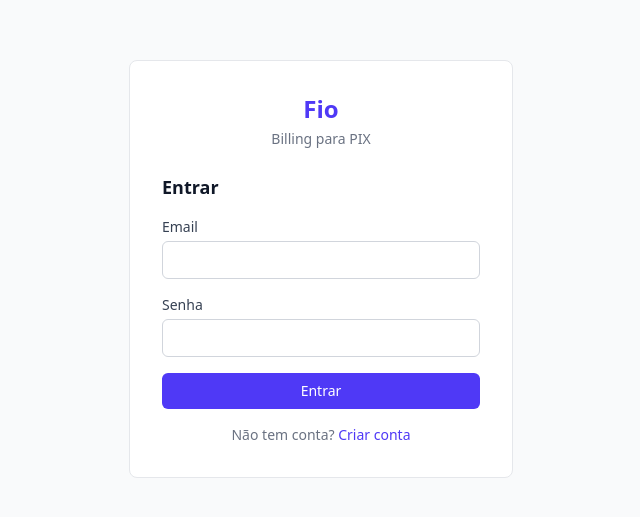
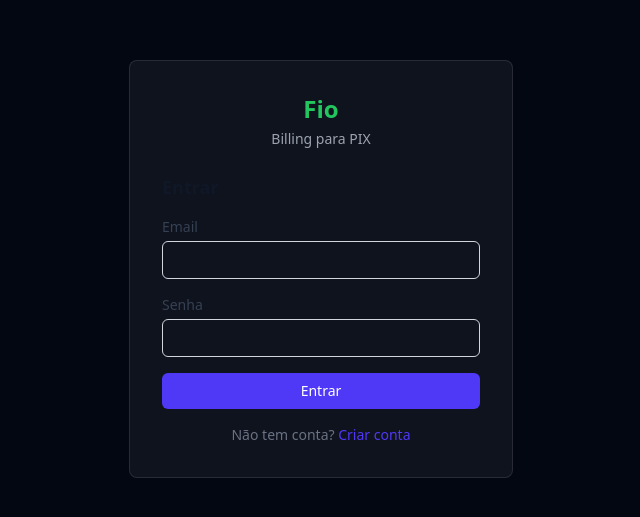
Before and after one commit to LucasGalhardoLima/fio, a React app in the folder packages/dashboard/: page /login in a window 1280 px wide. Shown: the part 131-648 px from the top of the page, without its empty margins (319-959 px from the left). Built offline with nearby package versions, Linux system fonts and the light colour scheme; no server answers; a web font is replaced by a local one.

Commit message:
style(dashboard): apply dark theme to root and auth layouts
Co-Authored-By: Claude Opus 4.6 <noreply@anthropic.com>

```diff
--- a/packages/dashboard/src/app/(auth)/layout.tsx
+++ b/packages/dashboard/src/app/(auth)/layout.tsx
@@ -5,10 +5,10 @@ export default function AuthLayout({
 }) {
   return (
     <div className="flex min-h-screen items-center justify-center">
-      <div className="w-full max-w-sm space-y-6 rounded-lg border border-gray-200 bg-white p-8">
+      <div className="w-full max-w-sm space-y-6 rounded-lg border border-border bg-surface p-8">
         <div className="text-center">
-          <h1 className="text-2xl font-bold text-indigo-600">Fio</h1>
-          <p className="mt-1 text-sm text-gray-500">Billing para PIX</p>
+          <h1 className="text-2xl font-bold text-accent">Fio</h1>
+          <p className="mt-1 text-sm text-text-secondary">Billing para PIX</p>
         </div>
         {children}
       </div>
--- a/packages/dashboard/src/app/layout.tsx
+++ b/packages/dashboard/src/app/layout.tsx
@@ -13,7 +13,7 @@ export default function RootLayout({
 }) {
   return (
     <html lang="pt-BR">
-      <body className="bg-gray-50 text-gray-900 antialiased">
+      <body className="bg-bg text-text-primary antialiased font-sans">
         {children}
       </body>
     </html>
```
